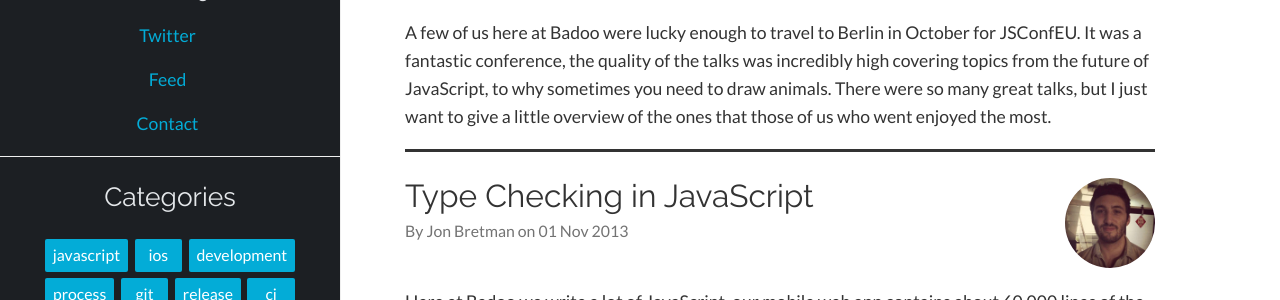
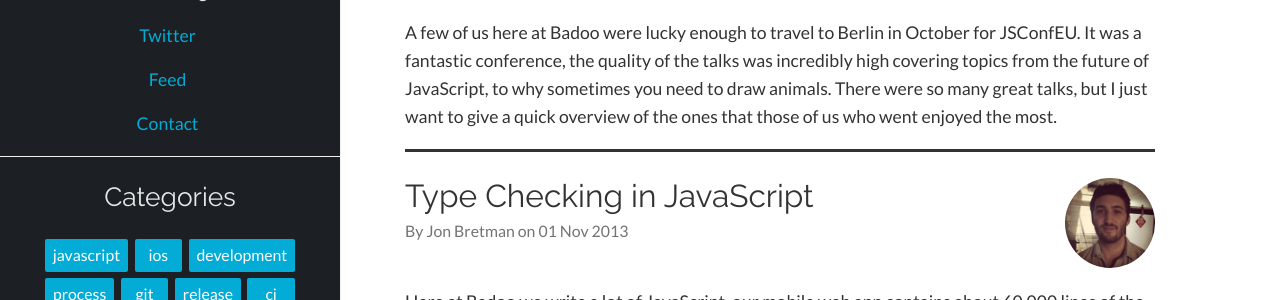
Before and after one commit to badoo/techblog, a Jekyll site: the page built from index.html, in a window 1280 px wide and 1305 px high. Shown: the part 122-422 px from the top of the window. Built offline with Jekyll 4.4.1, drawn with Linux system fonts in a browser that asks for light colours; comment, search, counter and statistics services are not loaded.

Commit message:
small changes to jsconf post

```diff
--- a/_posts/2013-11-15-jsconfeu-2013.markdown
+++ b/_posts/2013-11-15-jsconfeu-2013.markdown
@@ -7,7 +7,7 @@ categories: javascript conferences
 summary: Notes from JSConfEU 2013 in Berlin
 ---
 
-A few of us here at Badoo were lucky enough to travel to Berlin in October for JSConfEU. It was a fantastic conference, the quality of the talks was incredibly high covering topics from the [future of JavaScript](http://www.youtube.com/watch?v=IXIkTrq3Rgg), to why [sometimes you need to draw animals](http://www.youtube.com/watch?v=qaLcnzs1hcI). There were so many great talks, but I just want to give a little overview of the ones that those of us who went enjoyed the most.
+A few of us here at Badoo were lucky enough to travel to Berlin in October for JSConfEU. It was a fantastic conference, the quality of the talks was incredibly high covering topics from the [future of JavaScript](http://www.youtube.com/watch?v=IXIkTrq3Rgg), to why [sometimes you need to draw animals](http://www.youtube.com/watch?v=qaLcnzs1hcI). There were so many great talks, but I just want to give a quick overview of the ones that those of us who went enjoyed the most.
 
 ### Nat Duca: Advanced Jank Busting in Chrome
 
```
Also changed, not shown: other parts of _posts/2013-11-15-jsconfeu-2013.markdown (+2 -2 lines).
